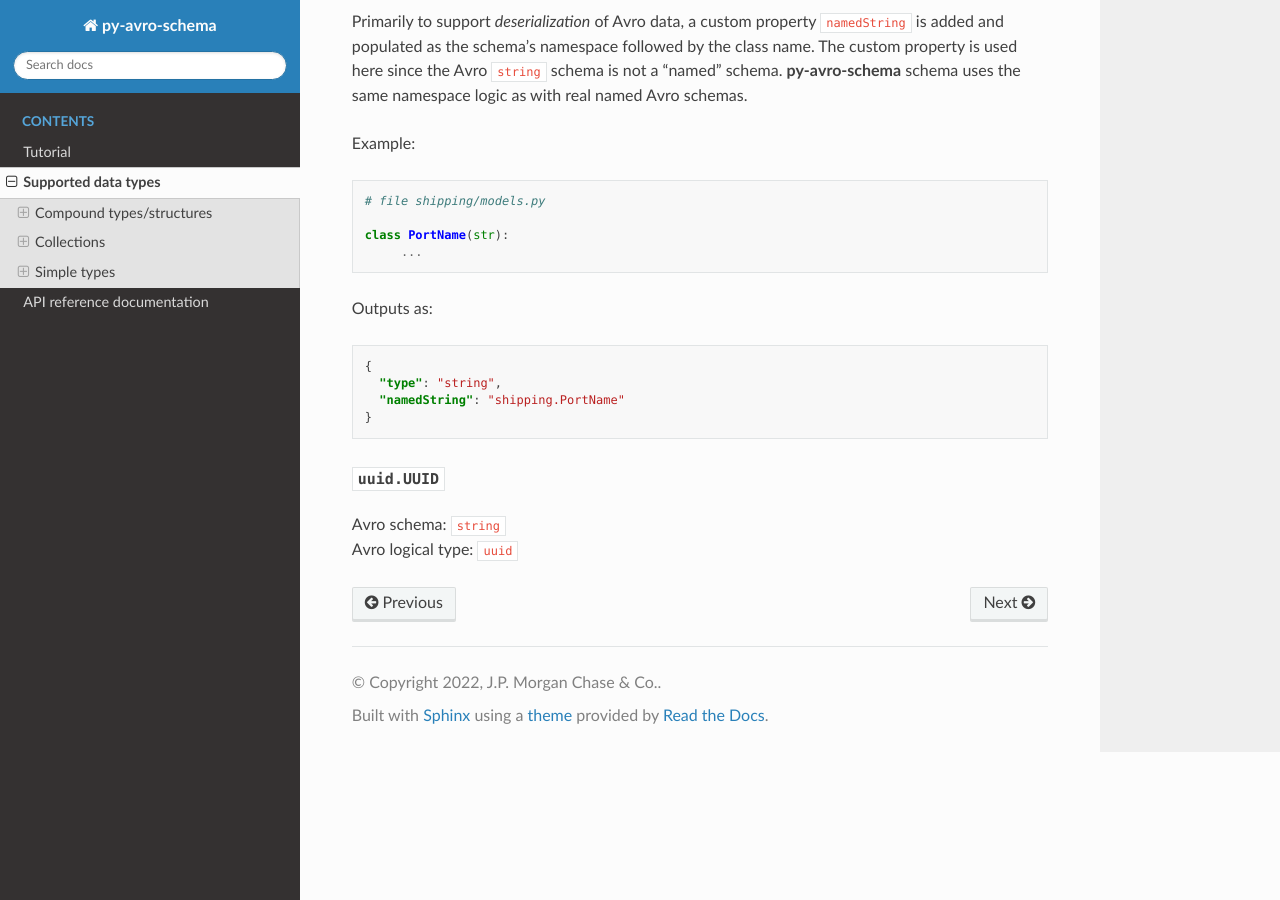
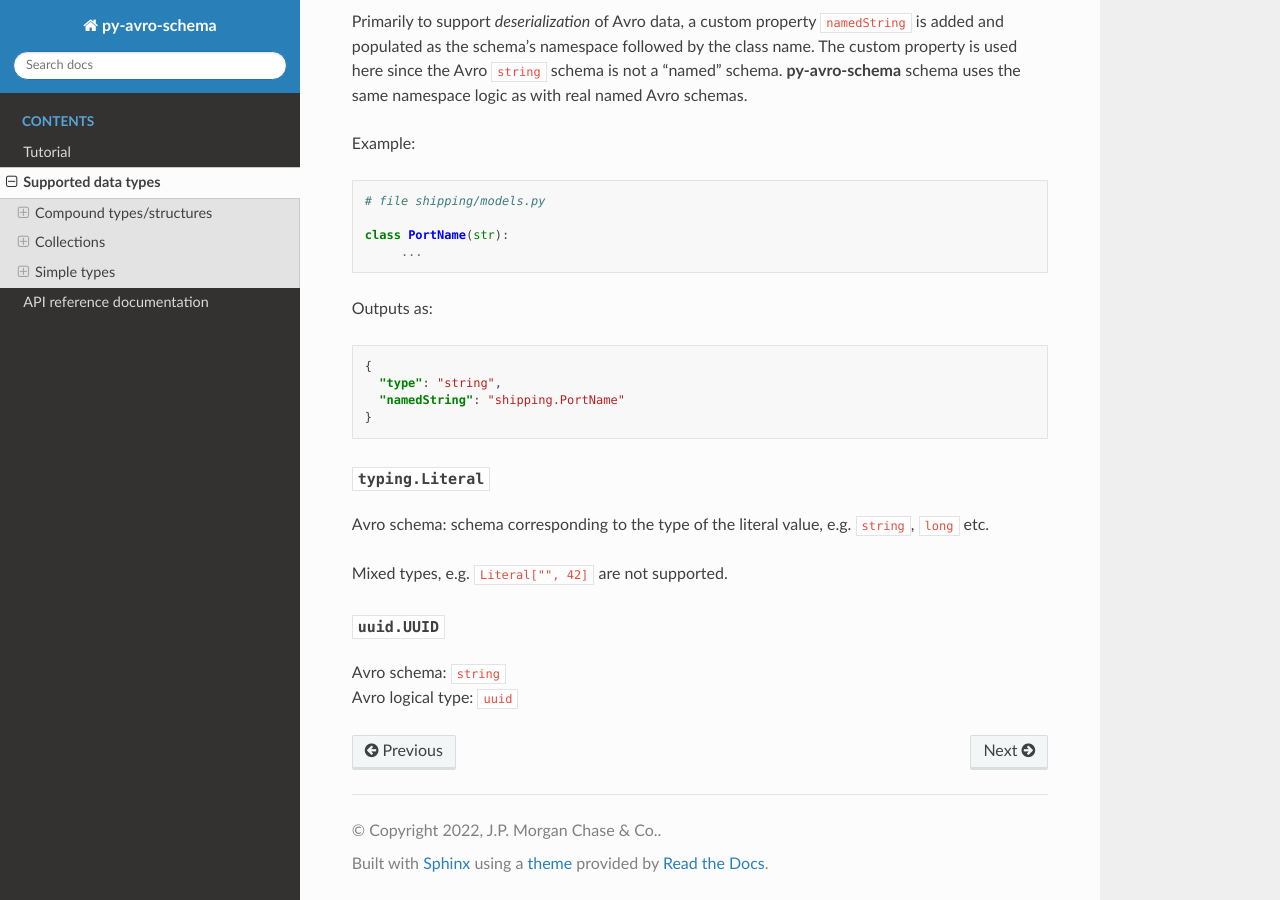
Before and after one commit to jpmorganchase/py-avro-schema, a Sphinx documentation site: the page built from docs/types.rst, in a window 1280 px wide and 900 px high, scrolled down 9378 px. Built offline with Sphinx 7.4.7 and the Read the Docs theme 2.0.0, drawn with Linux system fonts in a browser that asks for light colours.

Commit message:
Add documentation for typing.Literal

```diff
--- a/docs/types.rst
+++ b/docs/types.rst
@@ -488,6 +488,14 @@ Outputs as:
    }
 
 
+:class:`typing.Literal`
+~~~~~~~~~~~~~~~~~~~~~~~
+
+Avro schema: schema corresponding to the type of the literal value, e.g. ``string``, ``long`` etc.
+
+Mixed types, e.g. ``Literal["", 42]`` are not supported.
+
+
 :class:`uuid.UUID`
 ~~~~~~~~~~~~~~~~~~
 
```
